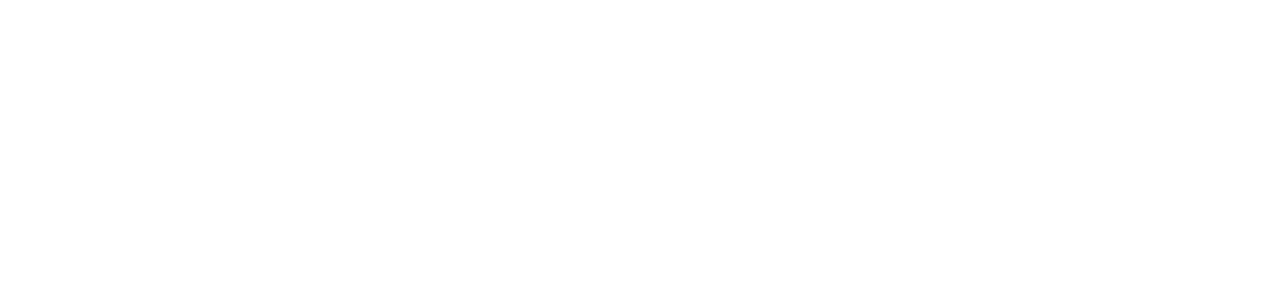
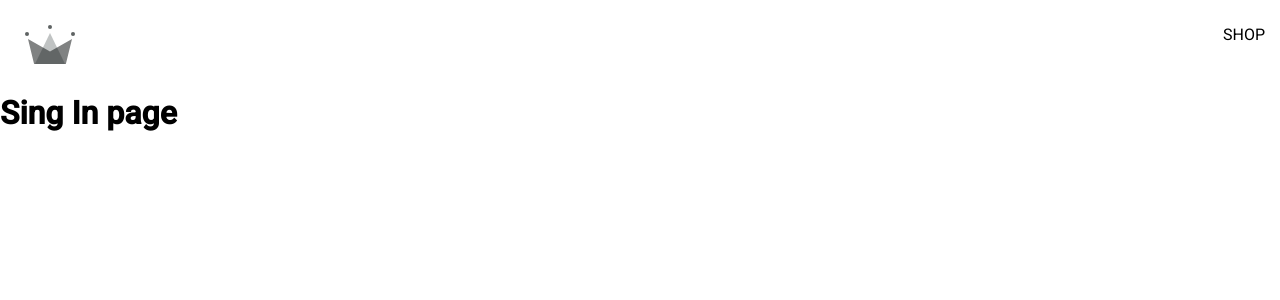
Before and after one commit to Noi-Git/e-commerce, a React (Create React App) app: page /signIn in a window 1280 px wide. Before the commit this address had no page. Shown: the top 300 px of the page. Built offline with nearby package versions, Linux system fonts and the light colour scheme; a web font is replaced by a local one.

Commit message:
install firebase, create sign in page and route

```diff
--- a/package.json
+++ b/package.json
@@ -6,6 +6,7 @@
     "@testing-library/jest-dom": "^5.16.5",
     "@testing-library/react": "^13.4.0",
     "@testing-library/user-event": "^13.5.0",
+    "firebase": "^9.22.2",
     "normalize-scss": "^7.0.1",
     "normalize.css": "^8.0.1",
     "react": "^18.2.0",
--- a/src/App.js
+++ b/src/App.js
@@ -1,6 +1,7 @@
 import { Routes, Route } from 'react-router-dom'
 import HomePage from './routes/home/HomePage'
 import Navigation from './routes/navigation/Navigation'
+import SignIn from './routes/sign-in/SignIn'
 
 const Shop = () => {
   return <h1>I am the shop page</h1>
@@ -12,6 +13,7 @@
       <Route path='/' element={<Navigation />}>
         <Route index element={<HomePage />} />
         <Route path='shop' element={<Shop />} />
+        <Route path='signIn' element={<SignIn />} />
       </Route>
     </Routes>
   )
--- /dev/null
+++ b/src/routes/sign-in/SignIn.jsx
@@ -0,0 +1,9 @@
+const SignIn = () => {
+  return (
+    <div>
+      <h1>Sing In page</h1>
+    </div>
+  )
+}
+
+export default SignIn
```
Also changed, not shown: 1 other file (tests, documents, lock files or other folders).
